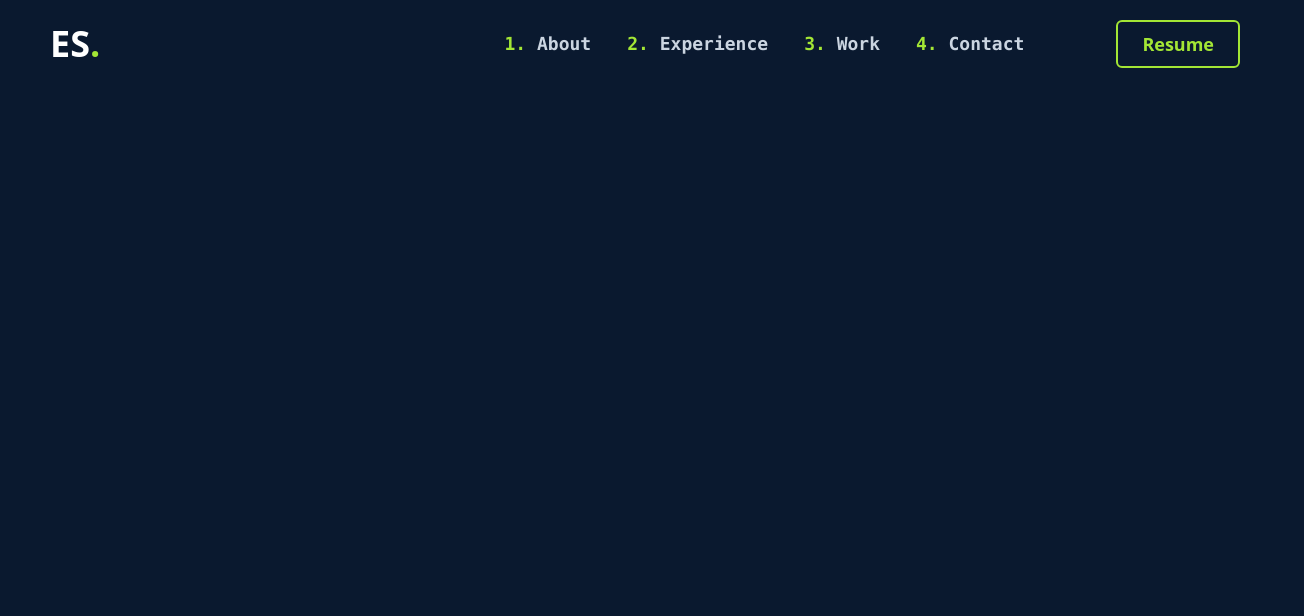
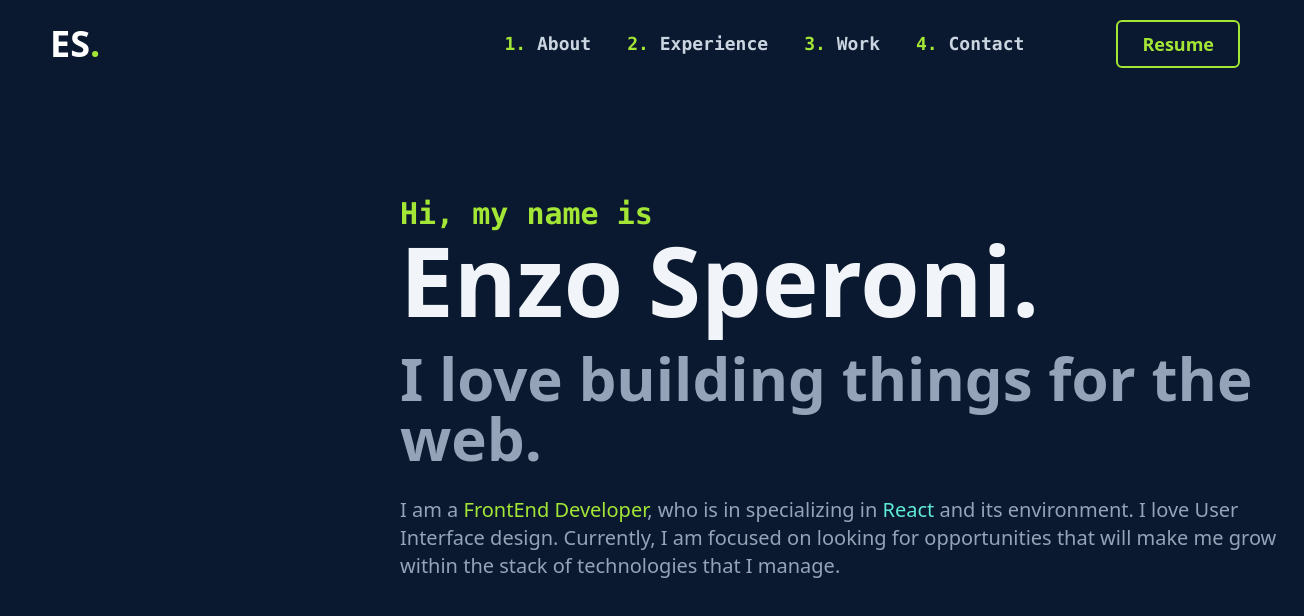
Before and after one commit to enzoSperoni01/portfolio-react-tw, a React (Vite) app: page / in a window 1280 px wide. Shown: the top 616 px of the page, 1304 px wide, since content can reach past the window. Built offline with nearby package versions, Linux system fonts and the light colour scheme.

Commit message:
Making and Styling the 'Home' Section

```diff
--- a/src/App.jsx
+++ b/src/App.jsx
@@ -1,11 +1,13 @@
 import './App.css';
 import Navbar from './components/Navbar.jsx';
+import Home from './components/Home.jsx';
 
 const App = () => {
   return (
     <div className="App">
       <Navbar />
 
+      <Home />
       {/* About */}
       {/* Experience */}
       {/* Work */}
--- /dev/null
+++ b/src/components/Home.jsx
@@ -0,0 +1,49 @@
+import React from 'react'
+
+function Home() {
+    return (
+        <div className='grid grid-cols-[400px_minmax(900px,_1fr)_400px] content-center'>
+            <div className='w-1'></div>
+            <div className='
+                flex
+                flex-col
+                justify-center
+                items-left
+                content-center
+                h-[80vh]
+            '>
+                <p className='
+                    text-lime-400
+                    font-mono
+                    font-semibold
+                    text-3xl
+                '>Hi, my name is</p>
+                <h1 className='
+                    text-8xl
+                    text-slate-100
+                    font-bold
+                '>Enzo Speroni.</h1>
+                <h2 className='
+                    text-6xl
+                    text-slate-400
+                    font-bold
+                    mt-5
+                '>I love building  things for the web.</h2>
+                <p className='
+                    text-xl
+                    mt-7
+                    font-medium
+                    text-slate-400
+                '>
+                    I am a <span className='text-lime-400'>FrontEnd Developer</span>, who is in specializing in <span className='text-teal-300'>React</span> and its
+                    environment. I love User Interface design. Currently, I am focused on looking
+                    for opportunities that will make me grow within the stack of technologies that
+                    I manage.
+                </p>
+            </div>
+            <div className='w-1'></div>
+        </div>
+    )
+}
+
+export default Home;
```
